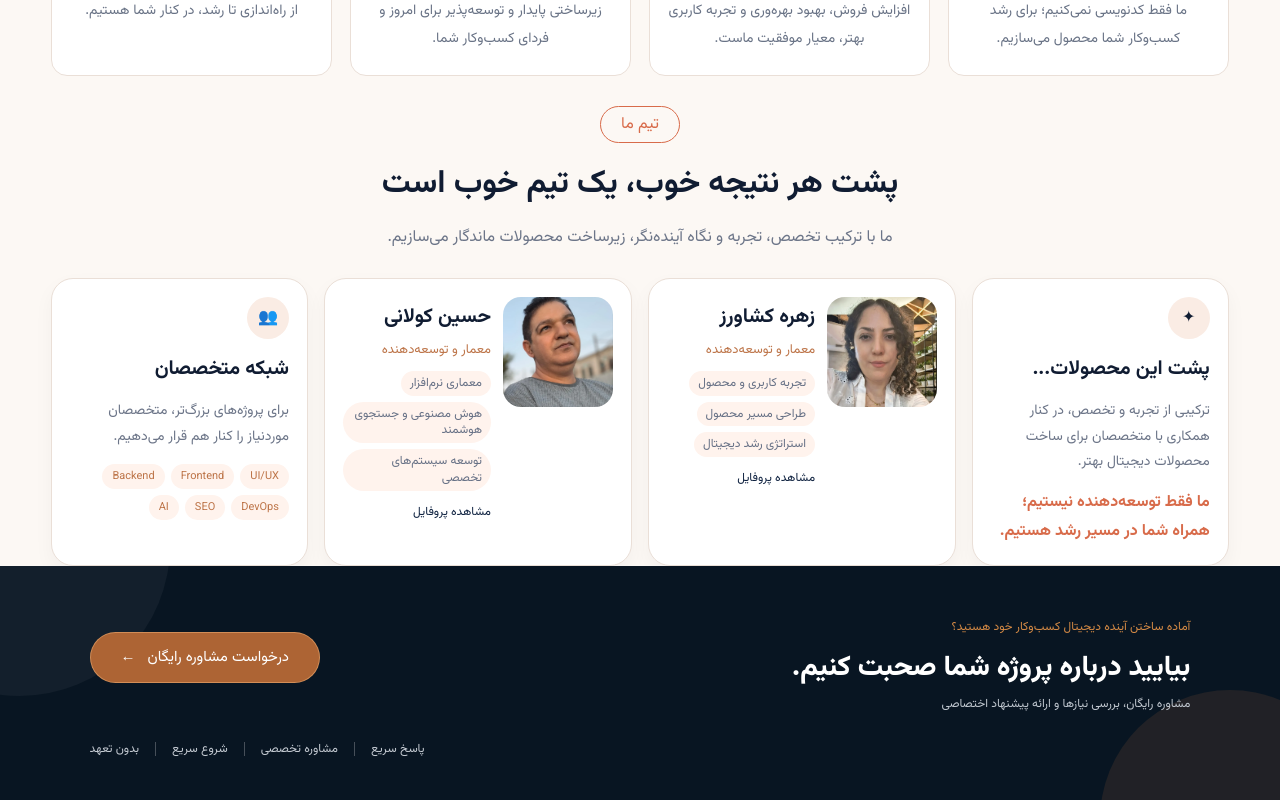
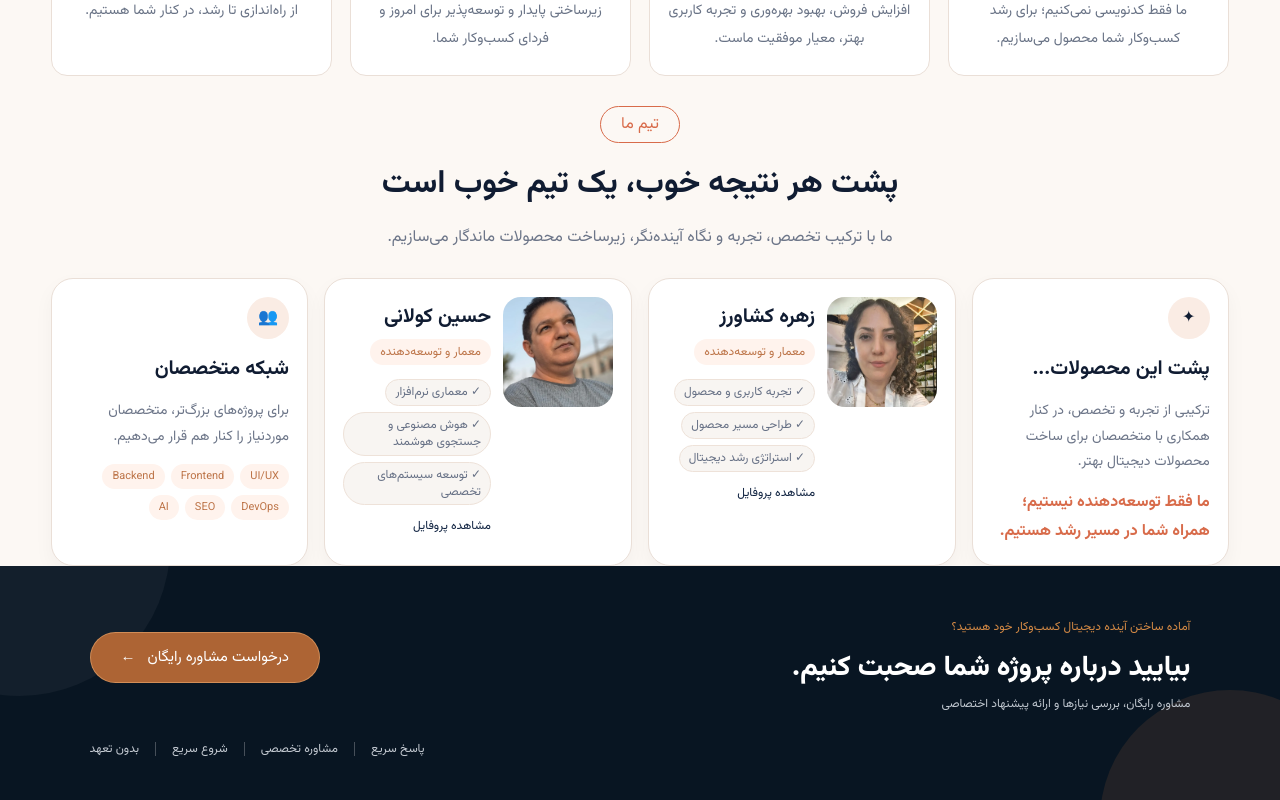
Before and after one commit to zohreksh/smartpilot, a Nuxt app: page / in a window 1280 px wide. Shown: the part 1769-2569 px from the top of the page. Built offline with nearby package versions, Linux system fonts and the light colour scheme.

Commit message:
fix: refine team member badges styling

```diff
--- a/components/sections/TeamSection.vue
+++ b/components/sections/TeamSection.vue
@@ -8,8 +8,8 @@
       </div>
       <div class="team-grid">
         <article class="team-card intro-card"><div class="team-icon">✦</div><h3>پشت این محصولات...</h3><p>ترکیبی از تجربه و تخصص، در کنار همکاری با متخصصان برای ساخت محصولات دیجیتال بهتر.</p><strong>ما فقط توسعه‌دهنده نیستیم؛ همراه شما در مسیر رشد هستیم.</strong></article>
-        <article class="team-card member-card"><div class="member-layout"><div class="team-image-wrap"><img src="/images/team/zohreh.webp" alt="زهره کشاورز" /></div><div class="member-content"><h3>زهره کشاورز</h3><p class="job-title">معمار و توسعه‌دهنده</p><ul class="skills-list"><li>تجربه کاربری و محصول</li><li>طراحی مسیر محصول</li><li>استراتژی رشد دیجیتال</li></ul><span class="profile-link">مشاهده پروفایل</span></div></div></article>
-        <article class="team-card member-card"><div class="member-layout"><div class="team-image-wrap"><img src="/images/team/hossein.webp" alt="حسین کولانی" /></div><div class="member-content"><h3>حسین کولانی</h3><p class="job-title">معمار و توسعه‌دهنده</p><ul class="skills-list"><li>معماری نرم‌افزار</li><li>هوش مصنوعی و جستجوی هوشمند</li><li>توسعه سیستم‌های تخصصی</li></ul><span class="profile-link">مشاهده پروفایل</span></div></div></article>
+        <article class="team-card member-card"><div class="member-layout"><div class="team-image-wrap"><img src="/images/team/zohreh.webp" alt="زهره کشاورز" /></div><div class="member-content"><h3>زهره کشاورز</h3><span class="job-title">معمار و توسعه‌دهنده</span><div class="skills-list"><span>✓ تجربه کاربری و محصول</span><span>✓ طراحی مسیر محصول</span><span>✓ استراتژی رشد دیجیتال</span></div><span class="profile-link">مشاهده پروفایل</span></div></div></article>
+        <article class="team-card member-card"><div class="member-layout"><div class="team-image-wrap"><img src="/images/team/hossein.webp" alt="حسین کولانی" /></div><div class="member-content"><h3>حسین کولانی</h3><span class="job-title">معمار و توسعه‌دهنده</span><div class="skills-list"><span>✓ معماری نرم‌افزار</span><span>✓ هوش مصنوعی و جستجوی هوشمند</span><span>✓ توسعه سیستم‌های تخصصی</span></div><span class="profile-link">مشاهده پروفایل</span></div></div></article>
         <article class="team-card specialists-card"><div class="team-icon">👥</div><h3>شبکه متخصصان</h3><p>برای پروژه‌های بزرگ‌تر، متخصصان موردنیاز را کنار هم قرار می‌دهیم.</p><div class="specialties"><span>UI/UX</span><span>Frontend</span><span>Backend</span><span>DevOps</span><span>SEO</span><span>AI</span></div></article>
       </div>
     </div>
@@ -19,6 +19,6 @@
 .section-header{text-align:center;margin-bottom:28px}.section-badge{display:inline-block;border:1px solid #d86b4a;color:#d86b4a;border-radius:999px;padding:5px 20px}.section-header h2{font-size:32px;margin:16px 0}.section-header p{color:#6c7588}
 .team-grid{display:grid;grid-template-columns:1fr 1.2fr 1.2fr 1fr;gap:16px;direction:rtl}.team-card{background:#fff;border:1px solid #eadfd7;border-radius:22px;padding:18px;min-height:250px;box-shadow:0 8px 20px rgba(16,24,40,.04)}
 .team-icon{width:42px;height:42px;border-radius:50%;background:#faece4;display:flex;align-items:center;justify-content:center;margin-bottom:14px}.team-card h3{font-size:20px;margin:4px 0 6px}.team-card p{font-size:14px;line-height:1.8;color:#6c7588}.intro-card strong{display:block;color:#d86b4a;line-height:1.8;margin-top:12px}
-.member-layout{display:flex;gap:12px;align-items:flex-start}.member-content{padding-top:0}.team-image-wrap{width:110px;height:110px;flex-shrink:0;border-radius:18px;overflow:hidden;background:#f8f3ef;display:flex;align-items:center;justify-content:center}.team-image-wrap img{width:100%;height:100%;object-fit:cover}.job-title{color:#bd7448!important;margin:0 0 6px!important;font-size:13px!important}.skills-list{display:flex;flex-wrap:wrap;gap:6px;list-style:none;padding:0;margin:8px 0}.skills-list li{font-size:12px;color:#667085;background:#fff3ed;border-radius:999px;padding:4px 9px;line-height:1.4}.skills-list li:before{display:none}.profile-link{font-size:12px;color:#0f2240}.specialties{display:flex;flex-wrap:wrap;gap:6px}.specialties span{padding:4px 10px;border-radius:999px;background:#fff3ed;color:#bd7448;font-size:11px}
+.member-layout{display:flex;gap:12px;align-items:flex-start}.member-content{padding-top:0}.team-image-wrap{width:110px;height:110px;flex-shrink:0;border-radius:18px;overflow:hidden;background:#f8f3ef;display:flex;align-items:center;justify-content:center}.team-image-wrap img{width:100%;height:100%;object-fit:cover}.job-title{display:inline-flex;color:#bd7448!important;background:#fff3ed;border-radius:999px;padding:4px 10px;margin:0 0 6px;font-size:12px}.skills-list{display:flex;flex-wrap:wrap;gap:6px;list-style:none;padding:0;margin:8px 0}.skills-list span{font-size:12px;color:#667085;background:#f8f5f2;border:1px solid #eee2d9;border-radius:999px;padding:4px 9px;line-height:1.4}.profile-link{font-size:12px;color:#0f2240}.specialties{display:flex;flex-wrap:wrap;gap:6px}.specialties span{padding:4px 10px;border-radius:999px;background:#fff3ed;color:#bd7448;font-size:11px}
 @media(max-width:1023px){.team-grid{grid-template-columns:1fr 1fr}}@media(max-width:767px){.team-grid{grid-template-columns:1fr}.member-layout{align-items:flex-start}.team-image-wrap{width:90px;height:90px}.section-header h2{font-size:26px}}
 </style>
```
